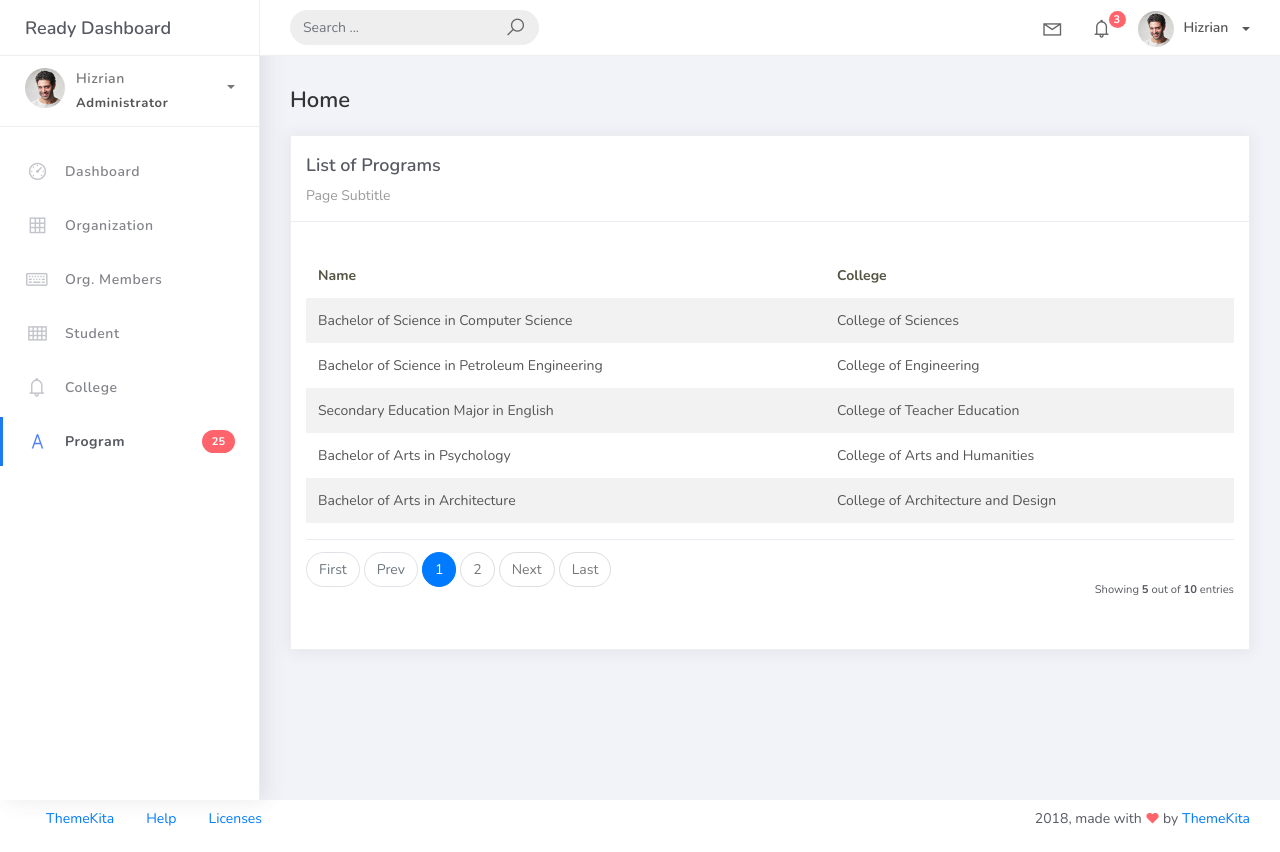
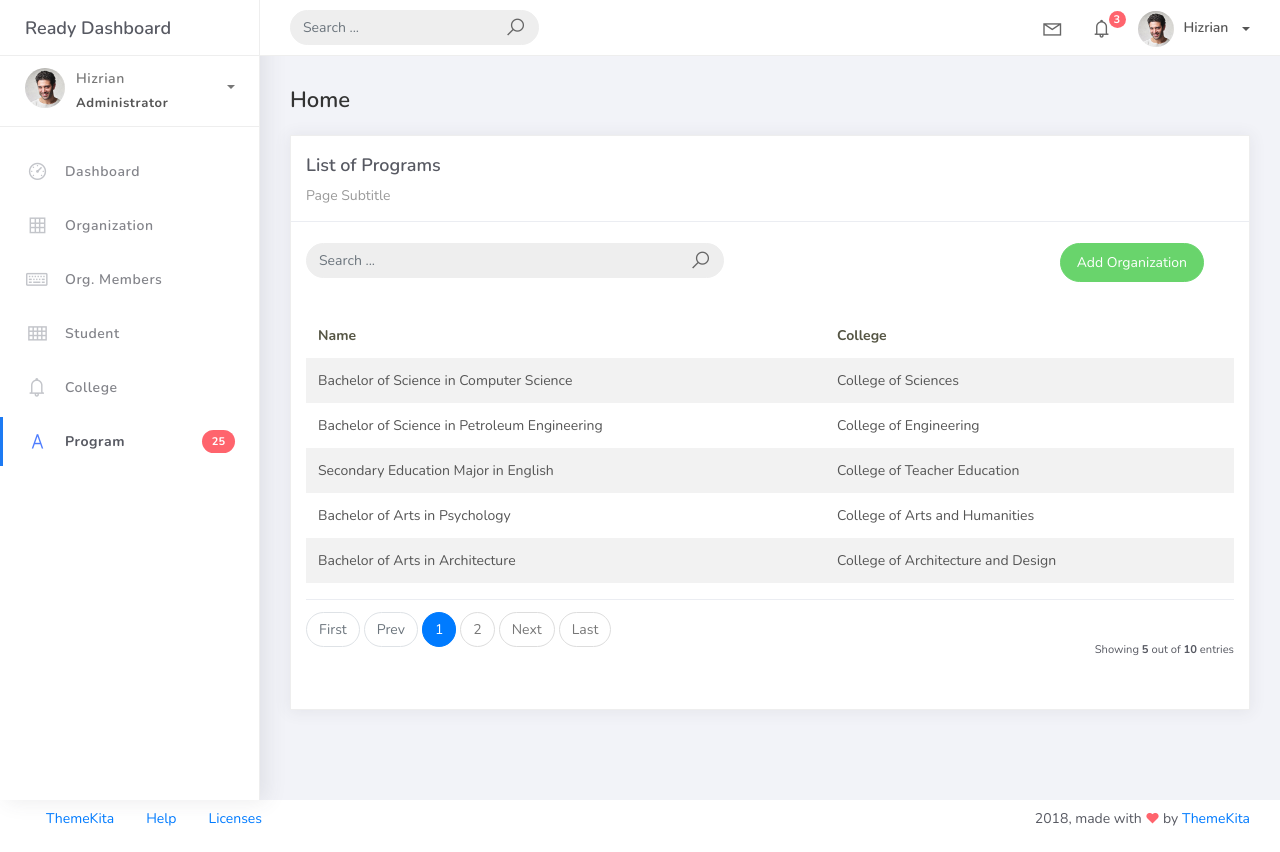
Before and after one commit to Gwennyie/PSUSphere, a Django app: page /program_list in a window 1280 px wide. Run offline with Django 5.2, Linux system fonts and the light colour scheme; data comes from the database, SQL or seed files in the repository; both versions use the stored data as it was after the commit; some libraries are stand-ins or nearby versions.

Commit message:
add program create view

```diff
--- a/projectsite/projectsite/urls.py
+++ b/projectsite/projectsite/urls.py
@@ -16,7 +16,7 @@ Including another URLconf
 """
 from django.contrib import admin
 from django.urls import path
-from studentorg.views import HomePageView, OrganizationList, OrganizationCreateView, OrganizationUpdateView, OrganizationDeleteView, CollegeList, CollegeCreateView, CollegeUpdateView, CollegeDeleteView, ProgramList
+from studentorg.views import HomePageView, OrganizationList, OrganizationCreateView, OrganizationUpdateView, OrganizationDeleteView, CollegeList, CollegeCreateView, CollegeUpdateView, CollegeDeleteView, ProgramList, ProgramCreateView
 from studentorg import views
 
 urlpatterns = [
@@ -33,4 +33,5 @@ urlpatterns = [
     path('college_list/<pk>/delete', CollegeDeleteView.as_view(), name="college-delete"),
 
     path('program_list', ProgramList.as_view(), name='program-list'),
+    path('college_list/add', ProgramCreateView.as_view(), name='program-add'),
 ]
--- a/projectsite/studentorg/views.py
+++ b/projectsite/studentorg/views.py
@@ -3,7 +3,7 @@ from django.shortcuts import render
 from django.views.generic.list import ListView
 from django.views.generic.edit import CreateView, UpdateView, DeleteView
 from studentorg.models import Organization, College, Program
-from studentorg.forms import OrganizationForm, CollegeForm
+from studentorg.forms import OrganizationForm, CollegeForm, ProgramForm
 from django.urls import reverse_lazy
 
 class HomePageView(ListView):
@@ -62,3 +62,9 @@ class ProgramList(ListView):
     context_object_name = "program"
     template_name = "program_list.html"
     paginate_by = 5
+
+class ProgramCreateView(CreateView):
+    model = Program
+    form_class = ProgramForm
+    template_name = 'program_forms.html'
+    success_url = reverse_lazy('program-list')
--- a/projectsite/templates/program_list.html
+++ b/projectsite/templates/program_list.html
@@ -10,6 +10,28 @@
                         <div class="card-title">List of Programs</div>
                         <div class="card-category">Page Subtitle</div>
                     </div>
+                    <br />
+                        <div class="col-md-12 row">
+                            <div class="col-md-6">
+                                <form class="navbar-left navbar-form nav-search mr-md-3" action="">
+                                    <div class="input-group">
+                                        <input type="text" placeholder="Search ..." class="form-control" />
+                                        <div class="input-group-append">
+                                            <span class="input-group-text">
+                                                <i class="la la-search search-icon"></i>
+                                            </span>
+                                        </div>
+                                    </div>
+                                </form>
+                            </div>
+
+                            <div class="col-md-6">
+                                <div class="pull-right">
+                                    <a href="{% url 'program-add' %}" class="btn btn-success btn-rounded">Add
+                                        Organization</a>
+                                </div>
+                            </div>
+                        </div>
 
                     <div class="card-body">
                         <table class="table table-striped mt-3">
```
Also changed, not shown: projectsite/studentorg/forms.py (+6 -1 lines), projectsite/templates/program_forms.html (added, +36 -0 lines), projectsite/db.sqlite3.
